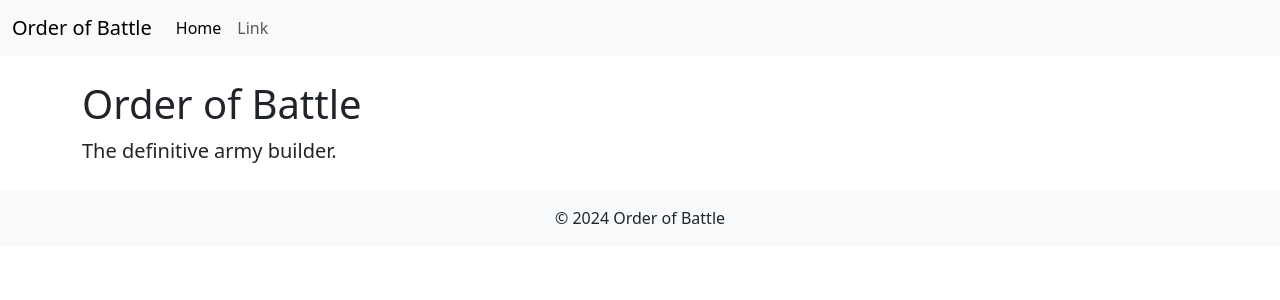
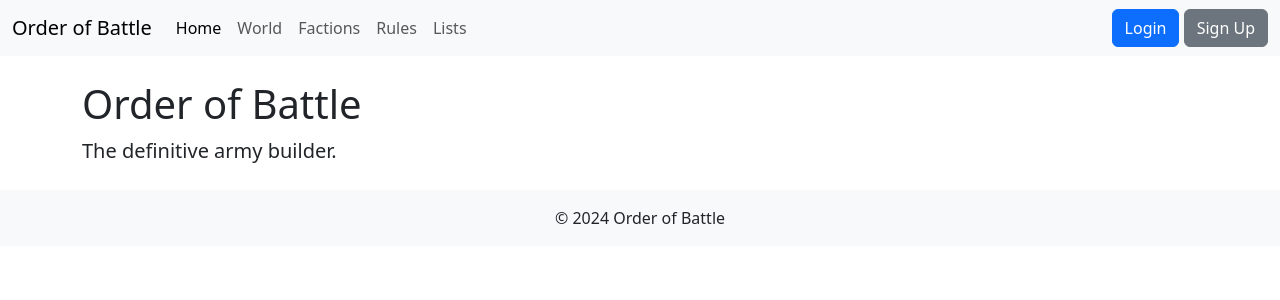
Before and after one commit to Jcasa08/Order-of-Battle, a Django app: page / in a window 1280 px wide. Shown: the top 300 px of the page. Run offline with Django 5.2, Linux system fonts and the light colour scheme; some libraries are stand-ins or nearby versions.

Commit message:
add links to nav bar in base.html

```diff
--- a/templates/base.html
+++ b/templates/base.html
@@ -28,9 +28,22 @@
                             <a class="nav-link active" aria-current="page" href="{% url 'home' %}">Home</a>
                         </li>
                         <li class="nav-item">
-                    <a class="nav-link" href="#">Link</a>
+                            <a class="nav-link" href="#">World</a>
                         </li>
+                        <li class="nav-item">
+                            <a class="nav-link" href="#">Factions</a>
+                        </li>
+                        <li class="nav-item">
+                            <a class="nav-link" href="#">Rules</a>
+                        </li>
+                        <li class="nav-item">
+                            <a class="nav-link" href="#">Lists</a>
+                        </li>
+                    </ul>
                 </div>
+                <div>
+                    <a class='btn btn-primary' href='#'>Login</a>
+                    <a class='btn btn-secondary' href='#'>Sign Up</a>
             </div>
             </nav>
 
```
Lines whose indentation alone changed are shown as unchanged.
